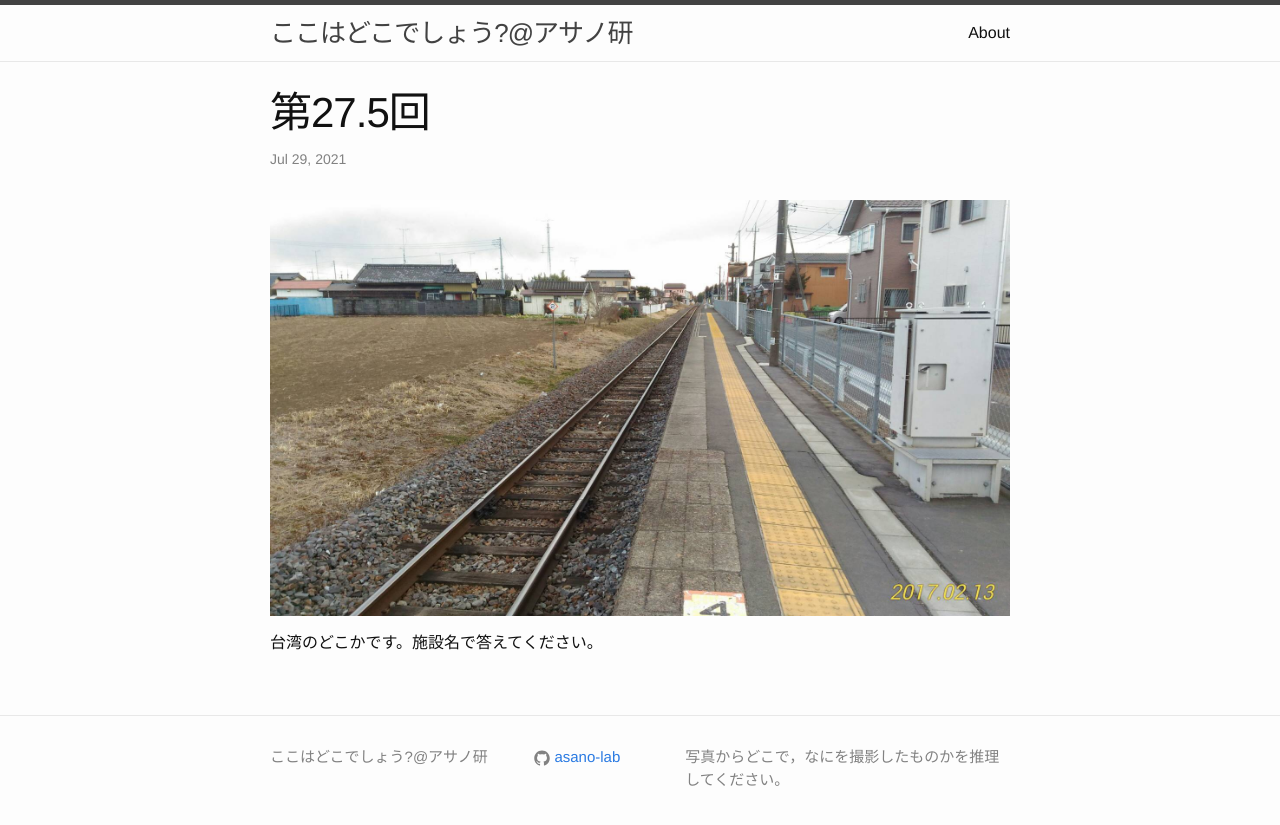
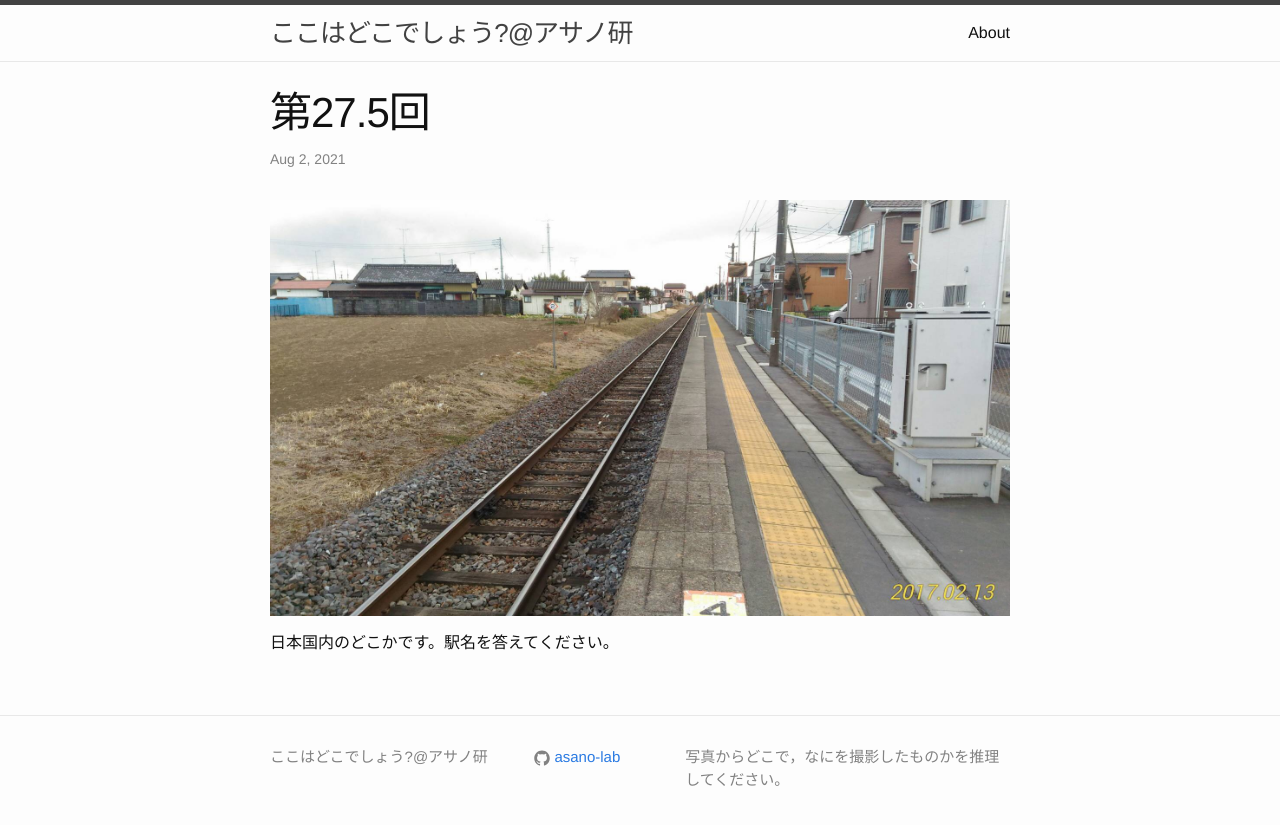
Before and after one commit to asano-lab/kokodoko, a Jekyll site: the page built from _posts/2021-07-29-q27.n5.md, in a window 1280 px wide. Shown: the top 825 px of the page. Built offline with Jekyll 4.4.1, drawn with Linux system fonts in a browser that asks for light colours.

Commit message:
問題文を変更

```diff
--- a/_posts/2021-07-29-q27.n5.md
+++ b/_posts/2021-07-29-q27.n5.md
@@ -1,10 +1,10 @@
 ---
 layout: post
 title:  "第27.5回"
-date:   2021-07-29 17:40:00 +0900
+date:   2021-08-02 17:40:00 +0900
 categories: question
 ---
 
 ![第27.5回　写真](/kokodoko/images/q27.5.jpg)
 
-台湾のどこかです。施設名で答えてください。
+日本国内のどこかです。駅名を答えてください。
```
